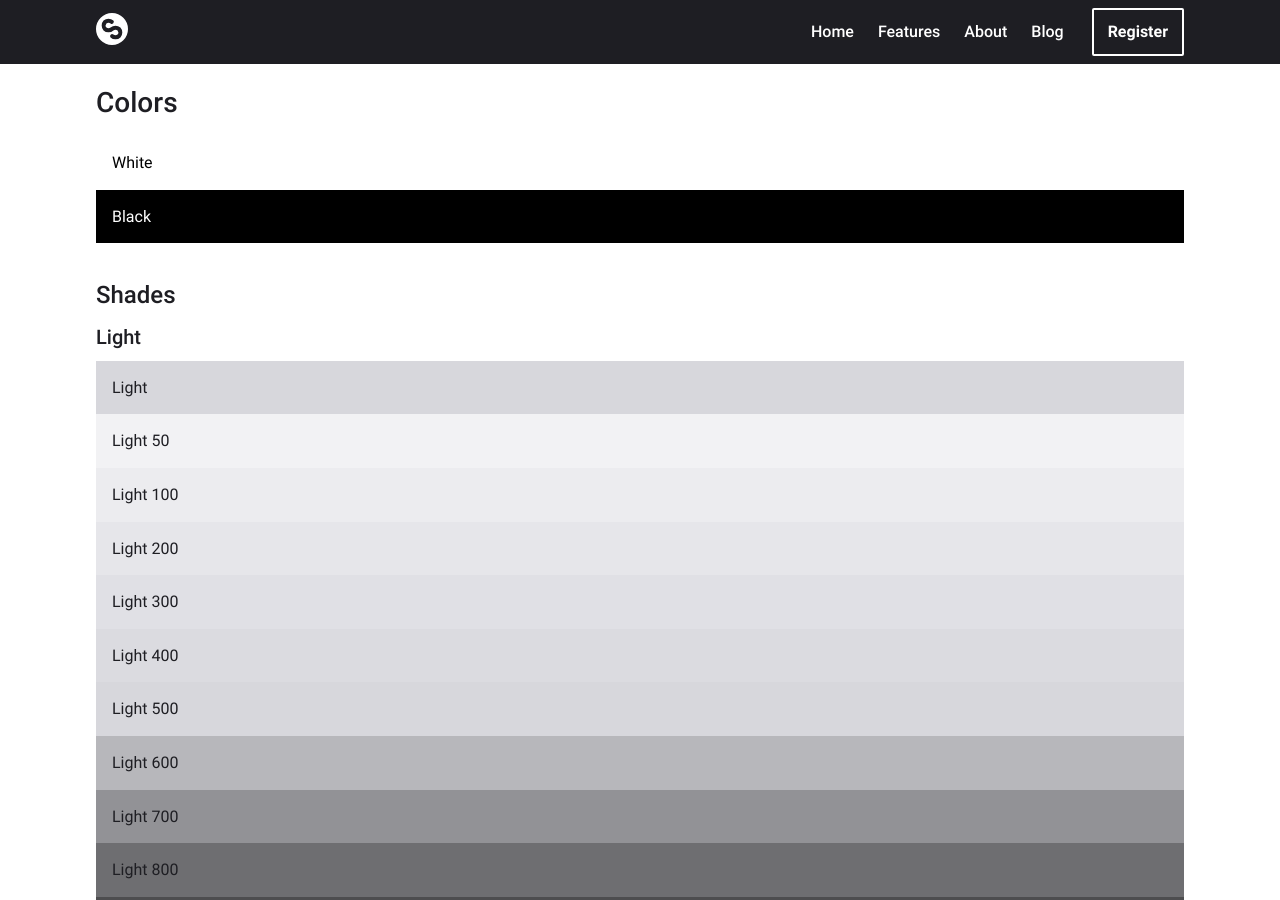
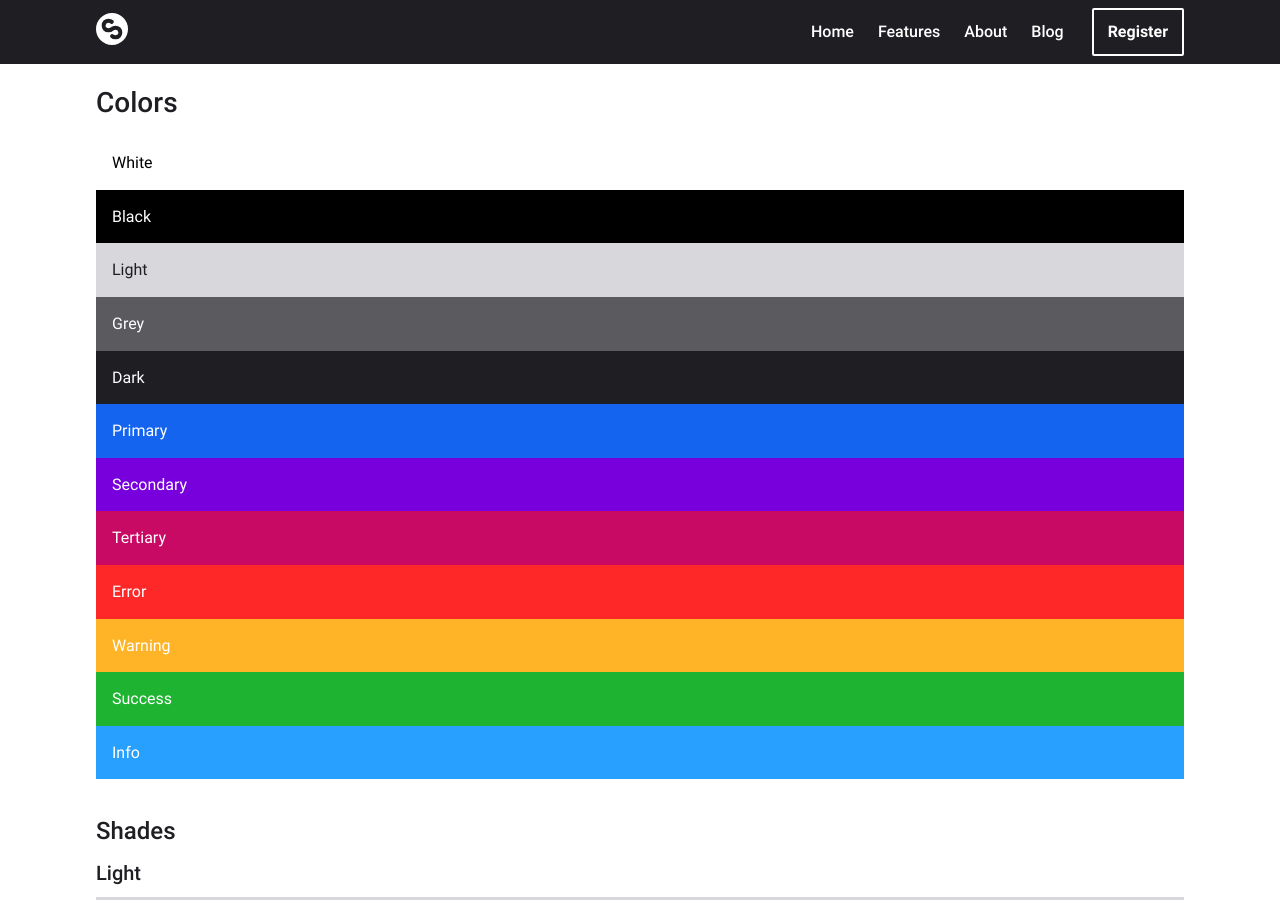
Before and after one commit to scottdejonge/sible.org, a Jekyll site: the page built from pages/theme.html, in a window 1280 px wide and 900 px high, scrolled down 368 px. Built offline with Jekyll 4.4.1, drawn with Linux system fonts in a browser that asks for light colours.

Commit message:
Add full colors to theme

```diff
--- a/pages/theme.html
+++ b/pages/theme.html
@@ -21,6 +21,16 @@ permalink: /theme/
 <div class="palette">
   <div class="swatch color-black background-white">White</div>
   <div class="swatch color-white background-black">Black</div>
+  <div class="swatch color-dark background-light">Light</div>
+  <div class="swatch color-white background-grey">Grey</div>
+  <div class="swatch color-white background-dark">Dark</div>
+  <div class="swatch color-white background-primary">Primary</div>
+  <div class="swatch color-white background-secondary">Secondary</div>
+  <div class="swatch color-white background-tertiary">Tertiary</div>
+  <div class="swatch color-white background-error">Error</div>
+  <div class="swatch color-white background-warning">Warning</div>
+  <div class="swatch color-white background-success">Success</div>
+  <div class="swatch color-white background-info">Info</div>
 </div>
 
 <h3 id="shades">Shades</h3>
```
